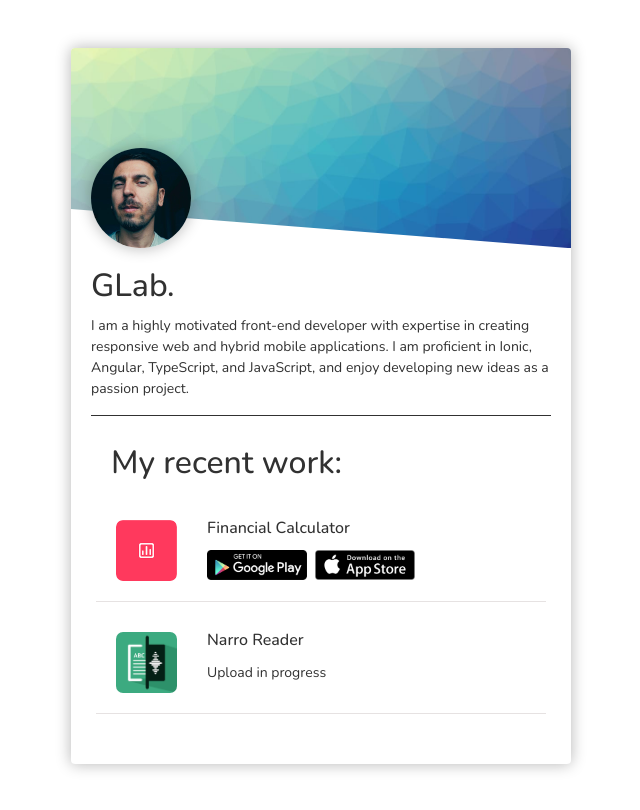
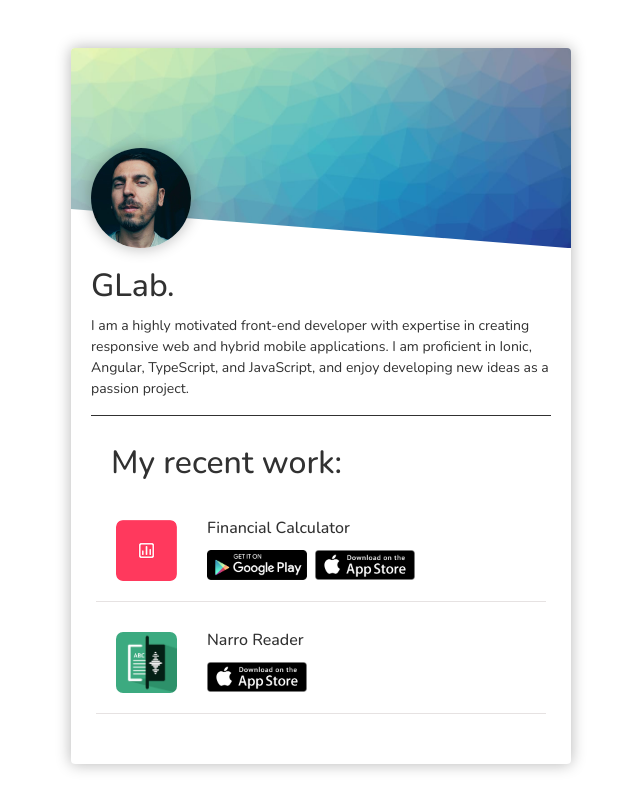
Before and after one commit to kgergooo/about, an Angular app: page /#/ in a window 1280 px wide. Shown: the whole page, without its empty margins (319-959 px from the left). Built offline with nearby package versions, Linux system fonts and the light colour scheme.

Commit message:
Narro reader IOS link added

```diff
--- a/src/app-config.ts
+++ b/src/app-config.ts
@@ -27,7 +27,7 @@ export const APP_LIST: App[] = [
     id: 'mind.narro.reader',
     title: 'Narro Reader',
     iconURL: 'assets/img/narro-logo.png',
-    iosAppStoreUrl: '',
+    iosAppStoreUrl: 'https://apps.apple.com/us/app/narro-reader/id6657986836',
     androidGooglePlayUrl: '',
     ppURL:
       'https://kgergooo.github.io/about/narro-reader.android-ios-privacy-policy.html',
```
Also changed, not shown: 5 other files (tests, documents, lock files or other folders).
